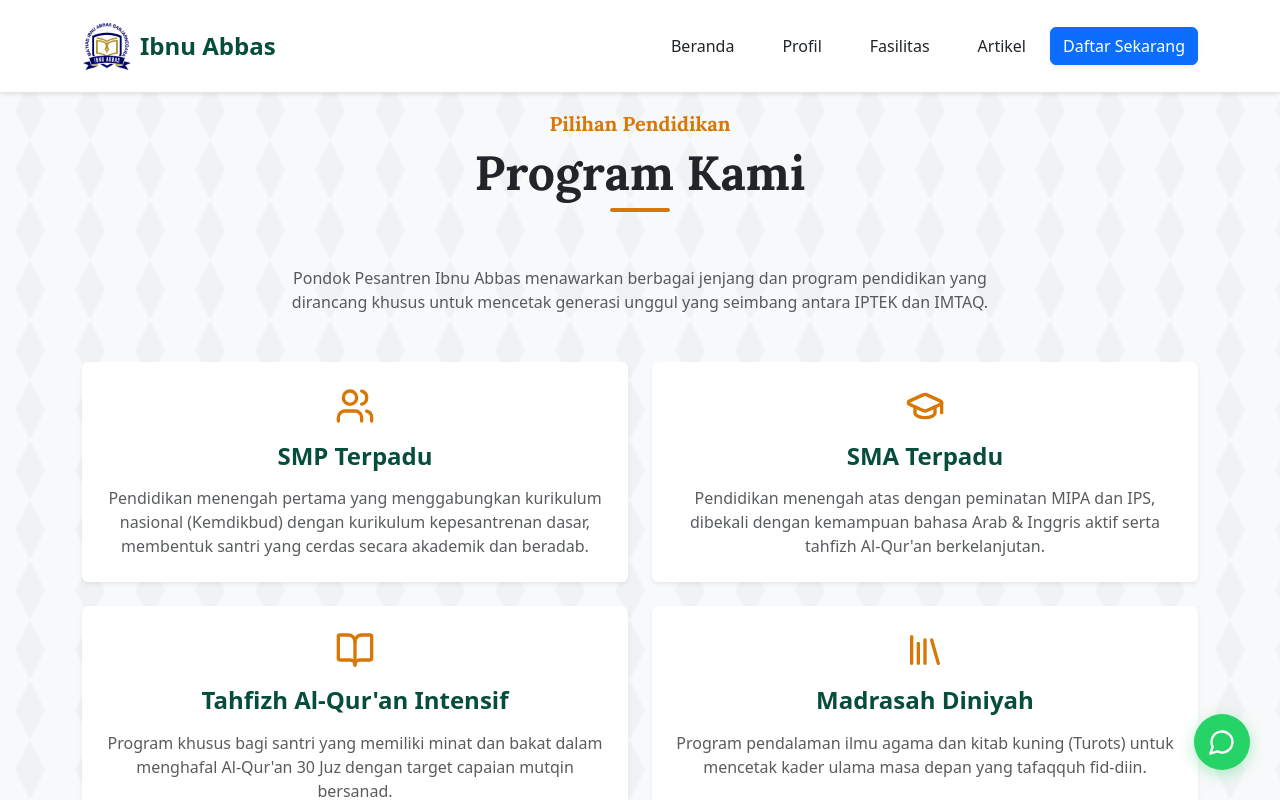
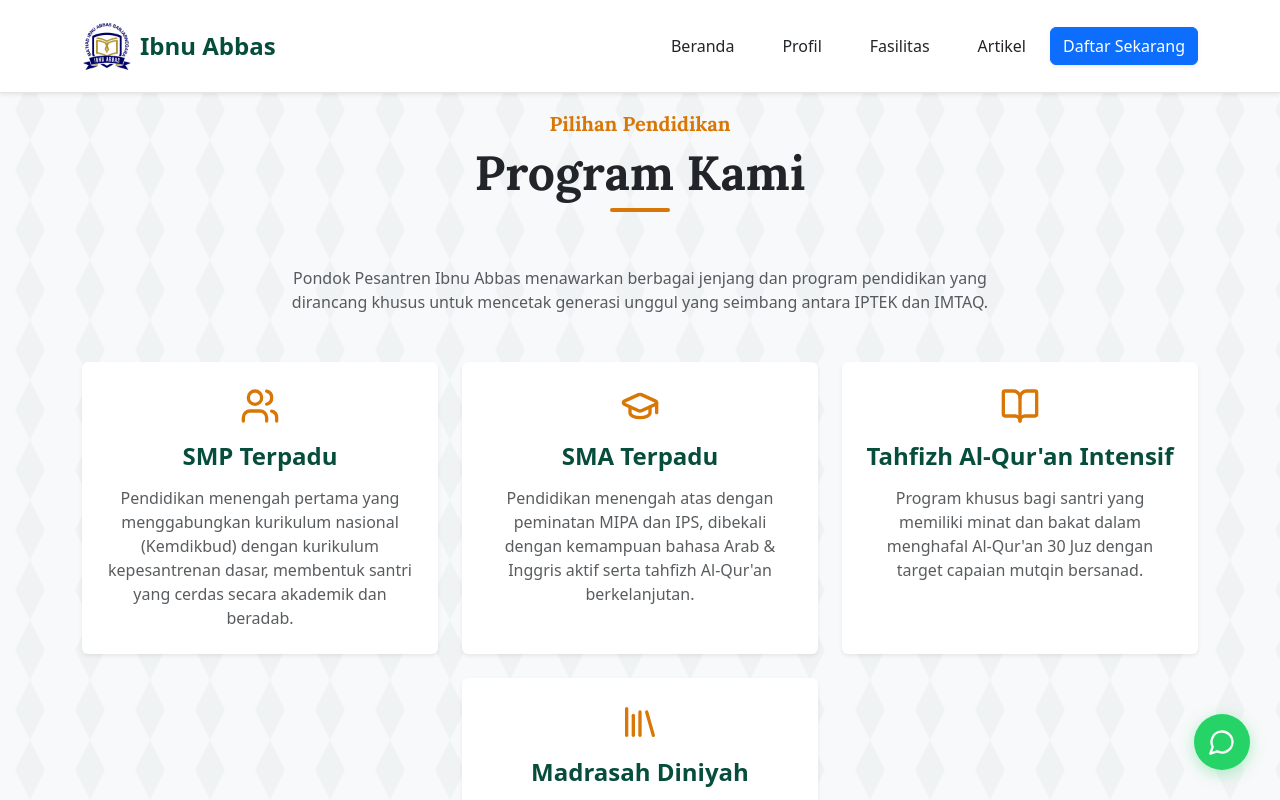
Before and after one commit to AZcode-wars/project-website-ibnu-abbas, a React (Vite) app: page /program in a window 1280 px wide. Shown: the top 800 px of the page. Built offline with nearby package versions, Linux system fonts and the light colour scheme.

Commit message:
Merubah tata letak card di ProgramList

```diff
--- a/src/components/ProgramList.jsx
+++ b/src/components/ProgramList.jsx
@@ -32,9 +32,9 @@ const ProgramList = () => {
           </p>
         </motion.div>
 
-        <Row>
+        <Row className="justify-content-center">
           {programs.map((program, idx) => (
-            <Col key={program.slug} md={6} lg={6} className="mb-4">
+            <Col key={program.slug} md={6} lg={4} className="mb-4">
               <motion.div
                 initial={{ opacity: 0, y: 30 }}
                 whileInView={{ opacity: 1, y: 0 }}
```
